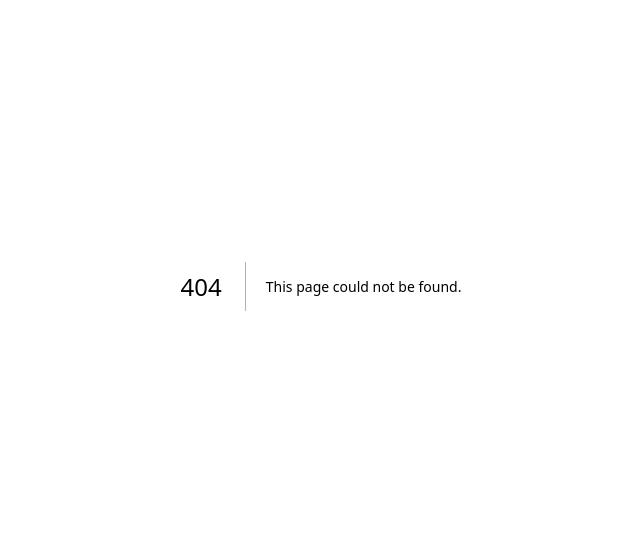
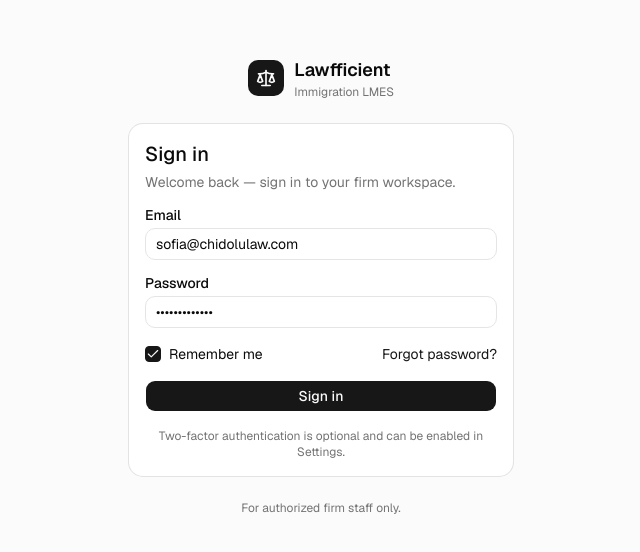
Before and after one commit to subcore-ai/lawfficient, a Next.js app in the folder apps/app/: page /login in a window 1280 px wide. Before the commit this address had no page. Shown: the part 114-666 px from the top of the page, without its empty margins (319-959 px from the left). Built offline with nearby package versions, Linux system fonts and the light colour scheme.

Commit message:
Convert dashboard page to client component with dynamic KPIs
This changes the dashboard from static data to dynamic, pulling KPIs and
consultation lists from the store. Also converts the page to a client
component to enable state management and adds login/forgot-password auth
pages with layout.

```diff
--- a/apps/app/app/(app)/page.tsx
+++ b/apps/app/app/(app)/page.tsx
@@ -1,3 +1,5 @@
+"use client"
+
 import type * as React from "react"
 import Link from "next/link"
 import {
@@ -7,12 +9,10 @@ import {
   FileText,
   FolderKanban,
   MessageSquare,
-  Plus,
   Users,
 } from "lucide-react"
 
 import { Avatar, AvatarFallback } from "@workspace/ui/components/avatar"
-import { Button } from "@workspace/ui/components/button"
 import {
   Card,
   CardAction,
@@ -24,22 +24,23 @@ import {
 
 import { CaseMixChart, ConsultationsChart, ConversionFunnelChart, RevenueChart } from "@/components/charts"
 import { KpiCard } from "@/components/kpi-card"
+import { NewLeadDialog } from "@/components/leads/new-lead-dialog"
 import { PageHeader } from "@/components/page-header"
 import { StatusPill } from "@/components/status-pill"
+import { ToastButton } from "@/components/toast-button"
 import {
   ACTIVITY,
   CASE_TYPE_MIX,
-  CONSULTATIONS,
   CONSULTATIONS_BY_MONTH,
   CONVERSION_FUNNEL,
   DEADLINES,
-  KPIS,
   REVENUE_BY_MONTH,
   staffById,
   staffName,
 } from "@/data"
-import type { Activity } from "@/data/types"
-import { formatDateTime } from "@/lib/format"
+import { useStore } from "@/data/store"
+import type { Activity, Kpi } from "@/data/types"
+import { formatCurrency, formatDateTime } from "@/lib/format"
 import { consultationStatusBadge, deadlineBadge } from "@/lib/status"
 
 const ACTIVITY_ICON: Record<Activity["kind"], React.ComponentType<{ className?: string }>> = {
@@ -52,36 +53,44 @@ const ACTIVITY_ICON: Record<Activity["kind"], React.ComponentType<{ className?:
 }
 
 export default function DashboardPage() {
-  const upcoming = CONSULTATIONS.filter((c) =>
-    ["scheduled", "paid", "rescheduled"].includes(c.status),
-  )
+  const { leads, consultations, clients, cases, invoices } = useStore()
+
+  const upcoming = consultations
+    .filter((c) => ["scheduled", "paid", "rescheduled"].includes(c.status))
     .slice()
     .sort((a, b) => a.startAt.localeCompare(b.startAt))
-    .slice(0, 5)
 
-  const deadlines = DEADLINES.slice()
-    .sort((a, b) => a.dueInDays - b.dueInDays)
-    .slice(0, 5)
+  const overdue = invoices.filter((i) => i.status === "overdue").reduce((sum, i) => sum + i.remaining, 0)
+  const redFlags = cases.filter((c) => c.redFlag !== "none").length
+  const openLeads = leads.filter((l) => !["retained", "lost", "not_qualified"].includes(l.status)).length
+  const eaOut = leads.filter((l) => l.status === "ea_sent").length
+
+  const kpis: Kpi[] = [
+    { label: "Leads in pipeline", value: String(openLeads), delta: 12.5, hint: "active leads" },
+    { label: "Upcoming consultations", value: String(upcoming.length), delta: 20, hint: "scheduled & paid" },
+    { label: "Pending retainers (EA out)", value: String(eaOut), delta: -8.3, hint: "awaiting signature" },
+    { label: "Retained clients", value: String(clients.length), delta: 9.1, hint: "active engagements" },
+    { label: "Overdue balance", value: formatCurrency(overdue), delta: 4.2, hint: "across clients" },
+    { label: "Red-flag cases", value: String(redFlags), delta: 0, hint: "need attention" },
+  ]
+
+  const deadlines = DEADLINES.slice().sort((a, b) => a.dueInDays - b.dueInDays).slice(0, 5)
 
   return (
     <>
       <PageHeader title="Dashboard" description="Firm-wide snapshot of leads, cases, and revenue.">
-        <Button variant="outline" size="sm">
+        <ToastButton variant="outline" size="sm" message="Dashboard exported" description="Downloaded as PDF.">
           <Download className="size-4" /> Export
-        </Button>
-        <Button size="sm" render={<Link href="/leads" />}>
-          <Plus className="size-4" /> New lead
-        </Button>
+        </ToastButton>
+        <NewLeadDialog />
       </PageHeader>
 
-      {/* KPIs */}
       <div className="grid grid-cols-2 gap-4 lg:grid-cols-3 xl:grid-cols-6">
-        {KPIS.map((kpi) => (
+        {kpis.map((kpi) => (
           <KpiCard key={kpi.label} kpi={kpi} />
         ))}
       </div>
 
-      {/* Trend charts */}
       <div className="grid gap-4 lg:grid-cols-2">
         <Card>
           <CardHeader>
@@ -103,7 +112,6 @@ export default function DashboardPage() {
         </Card>
       </div>
 
-      {/* Funnel + mix */}
       <div className="grid gap-4 lg:grid-cols-3">
         <Card className="lg:col-span-2">
           <CardHeader>
@@ -125,9 +133,7 @@ export default function DashboardPage() {
         </Card>
       </div>
 
-      {/* Operational lists */}
       <div className="grid gap-4 lg:grid-cols-3">
-        {/* Upcoming consultations */}
         <Card>
           <CardHeader>
             <CardTitle>Upcoming consultations</CardTitle>
@@ -138,7 +144,10 @@ export default function DashboardPage() {
             </CardAction>
           </CardHeader>
           <CardContent className="flex flex-col gap-3">
-            {upcoming.map((c) => (
+            {upcoming.length === 0 ? (
+              <p className="text-muted-foreground text-sm">No upcoming consultations.</p>
+            ) : (
+              upcoming.slice(0, 5).map((c) => (
                 <div key={c.id} className="flex items-center gap-3">
                   <Avatar className="size-8 rounded-md">
                     <AvatarFallback className="rounded-md text-xs">
@@ -153,11 +162,11 @@ export default function DashboardPage() {
                   </div>
                   <StatusPill {...consultationStatusBadge(c.status)} />
                 </div>
-            ))}
+              ))
+            )}
           </CardContent>
         </Card>
 
-        {/* Needs attention */}
         <Card>
           <CardHeader>
             <CardTitle>Needs attention</CardTitle>
@@ -182,7 +191,6 @@ export default function DashboardPage() {
           </CardContent>
         </Card>
 
-        {/* Recent activity */}
         <Card>
           <CardHeader>
             <CardTitle>Recent activity</CardTitle>
--- /dev/null
+++ b/apps/app/app/(auth)/forgot-password/page.tsx
@@ -0,0 +1,59 @@
+"use client"
+
+import * as React from "react"
+import Link from "next/link"
+import { ArrowLeft } from "lucide-react"
+
+import { Button } from "@workspace/ui/components/button"
+import {
+  Card,
+  CardContent,
+  CardDescription,
+  CardHeader,
+  CardTitle,
+} from "@workspace/ui/components/card"
+import { Input } from "@workspace/ui/components/input"
+import { toast } from "@workspace/ui/components/sonner"
+
+import { Field } from "@/components/form-field"
+
+export default function ForgotPasswordPage() {
+  const [sent, setSent] = React.useState(false)
+
+  function onSubmit(e: React.FormEvent) {
+    e.preventDefault()
+    setSent(true)
+    toast.success("Reset link sent", { description: "Check your email for a link to reset your password." })
+  }
+
+  return (
+    <Card className="w-full max-w-sm">
+      <CardHeader>
+        <CardTitle className="text-xl">Reset password</CardTitle>
+        <CardDescription>We&apos;ll email you a link to reset it.</CardDescription>
+      </CardHeader>
+      <CardContent>
+        {sent ? (
+          <p className="text-muted-foreground text-sm">
+            If an account exists for that email, a reset link is on its way.
+          </p>
+        ) : (
+          <form onSubmit={onSubmit} className="flex flex-col gap-4">
+            <Field label="Email" htmlFor="email">
+              <Input id="email" type="email" required placeholder="you@firm.com" />
+            </Field>
+            <Button type="submit" className="w-full">
+              Send reset link
+            </Button>
+          </form>
+        )}
+        <Link
+          href="/login"
+          className="text-muted-foreground hover:text-foreground mt-4 inline-flex items-center gap-1.5 text-sm"
+        >
+          <ArrowLeft className="size-4" /> Back to sign in
+        </Link>
+      </CardContent>
+    </Card>
+  )
+}
--- /dev/null
+++ b/apps/app/app/(auth)/layout.tsx
@@ -0,0 +1,20 @@
+import Link from "next/link"
+import { Scale } from "lucide-react"
+
+export default function AuthLayout({ children }: { children: React.ReactNode }) {
+  return (
+    <div className="bg-muted/40 flex min-h-svh flex-col items-center justify-center gap-6 p-6">
+      <Link href="/login" className="flex items-center gap-2.5">
+        <div className="bg-primary text-primary-foreground flex size-9 items-center justify-center rounded-lg">
+          <Scale className="size-5" />
+        </div>
+        <div className="flex flex-col leading-none">
+          <span className="text-lg font-semibold">Lawfficient</span>
+          <span className="text-muted-foreground text-xs">Immigration LMES</span>
+        </div>
+      </Link>
+      {children}
+      <p className="text-muted-foreground text-xs">For authorized firm staff only.</p>
+    </div>
+  )
+}
--- /dev/null
+++ b/apps/app/app/(auth)/login/page.tsx
@@ -0,0 +1,64 @@
+"use client"
+
+import * as React from "react"
+import Link from "next/link"
+import { useRouter } from "next/navigation"
+
+import { Button } from "@workspace/ui/components/button"
+import {
+  Card,
+  CardContent,
+  CardDescription,
+  CardHeader,
+  CardTitle,
+} from "@workspace/ui/components/card"
+import { Checkbox } from "@workspace/ui/components/checkbox"
+import { Input } from "@workspace/ui/components/input"
+import { Label } from "@workspace/ui/components/label"
+
+import { Field } from "@/components/form-field"
+
+export default function LoginPage() {
+  const router = useRouter()
+
+  function onSubmit(e: React.FormEvent) {
+    e.preventDefault()
+    router.push("/")
+  }
+
+  return (
+    <Card className="w-full max-w-sm">
+      <CardHeader>
+        <CardTitle className="text-xl">Sign in</CardTitle>
+        <CardDescription>Welcome back — sign in to your firm workspace.</CardDescription>
+      </CardHeader>
+      <CardContent>
+        <form onSubmit={onSubmit} className="flex flex-col gap-4">
+          <Field label="Email" htmlFor="email">
+            <Input id="email" type="email" required placeholder="you@firm.com" defaultValue="sofia@chidolulaw.com" />
+          </Field>
+          <Field label="Password" htmlFor="password">
+            <Input id="password" type="password" required placeholder="••••••••" defaultValue="demo-password" />
+          </Field>
+          <div className="flex items-center justify-between">
+            <div className="flex items-center gap-2">
+              <Checkbox id="remember" defaultChecked />
+              <Label htmlFor="remember" className="text-sm font-normal">
+                Remember me
+              </Label>
+            </div>
+            <Link href="/forgot-password" className="text-primary text-sm hover:underline">
+              Forgot password?
+            </Link>
+          </div>
+          <Button type="submit" className="w-full">
+            Sign in
+          </Button>
+          <p className="text-muted-foreground text-center text-xs">
+            Two-factor authentication is optional and can be enabled in Settings.
+          </p>
+        </form>
+      </CardContent>
+    </Card>
+  )
+}
--- a/apps/app/components/app-topbar.tsx
+++ b/apps/app/components/app-topbar.tsx
@@ -139,7 +139,7 @@ export function AppTopbar() {
               <Settings className="size-4" /> Settings
             </DropdownMenuItem>
             <DropdownMenuSeparator />
-            <DropdownMenuItem>
+            <DropdownMenuItem render={<Link href="/login" />}>
               <LogOut className="size-4" /> Log out
             </DropdownMenuItem>
           </DropdownMenuContent>
```
Lines whose indentation alone changed are shown as unchanged.
